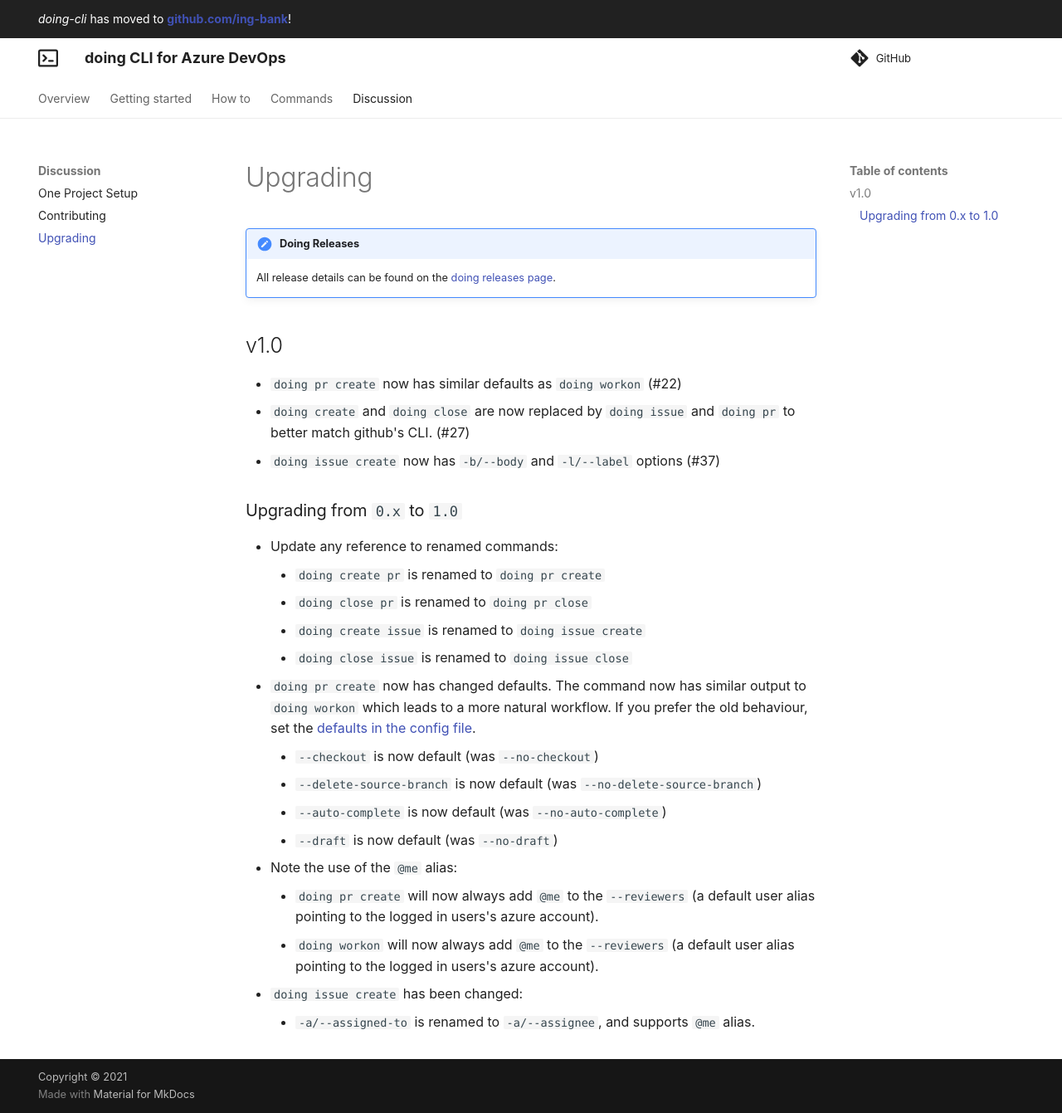
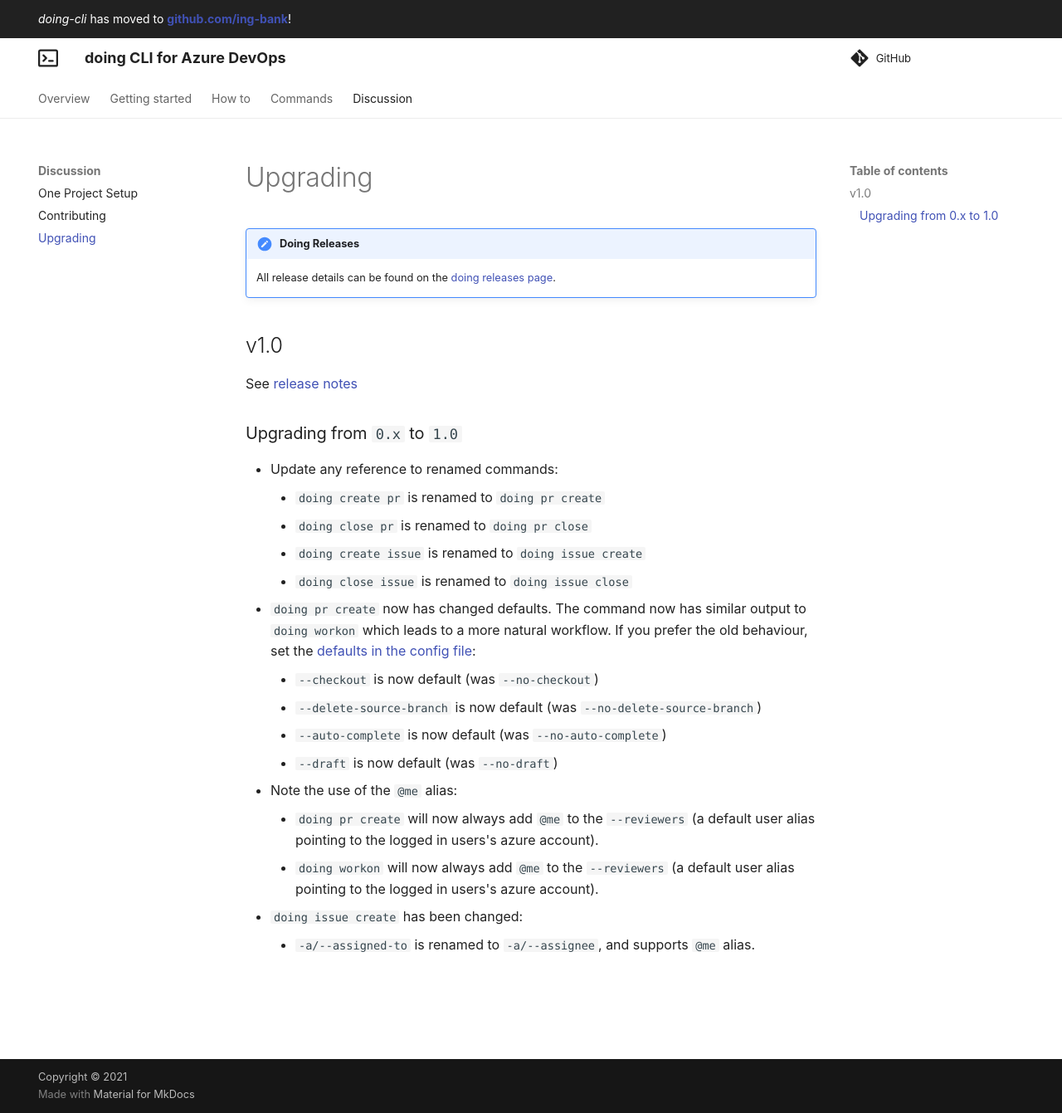
Before and after one commit to ing-bank/doing-cli, an MkDocs documentation site: the page built from docs/discussion/upgrading.md, in a window 1280 px wide and 1341 px high. Shown: the whole window at 83% size. Built offline with MkDocs 1.6.1 and Material for MkDocs 9.7.7, drawn with Linux system fonts in a browser that asks for light colours; comment, search, counter and statistics services are not loaded.

Commit message:
Update upgrading guide with link to release

```diff
--- a/docs/discussion/upgrading.md
+++ b/docs/discussion/upgrading.md
@@ -6,10 +6,7 @@
 
 ## v1.0
 
-- `doing pr create` now has similar defaults as `doing workon` (#22)
-- `doing create` and `doing close` are now replaced by `doing issue` and `doing pr` to better match github's CLI. (#27)
-- `doing issue create` now has `-b/--body` and `-l/--label` options (#37)
-
+See [release notes](https://github.com/ing-bank/doing-cli/releases/tag/v1.0)
 
 ### Upgrading from `0.x` to `1.0`
 
@@ -18,7 +15,7 @@
     - `doing close pr` is renamed to `doing pr close`
     - `doing create issue` is renamed to `doing issue create`
     - `doing close issue` is renamed to `doing issue close`
-- `doing pr create` now has changed defaults. The command now has similar output to `doing workon` which leads to a more natural workflow. If you prefer the old behaviour, set the [defaults in the config file](../reference/config_file.md#setting-command-defaults).
+- `doing pr create` now has changed defaults. The command now has similar output to `doing workon` which leads to a more natural workflow. If you prefer the old behaviour, set the [defaults in the config file](../reference/config_file.md#setting-command-defaults):
     - `--checkout` is now default (was `--no-checkout`)
     -  `--delete-source-branch` is now default (was `--no-delete-source-branch`)
     - `--auto-complete` is now default (was `--no-auto-complete`)
```
